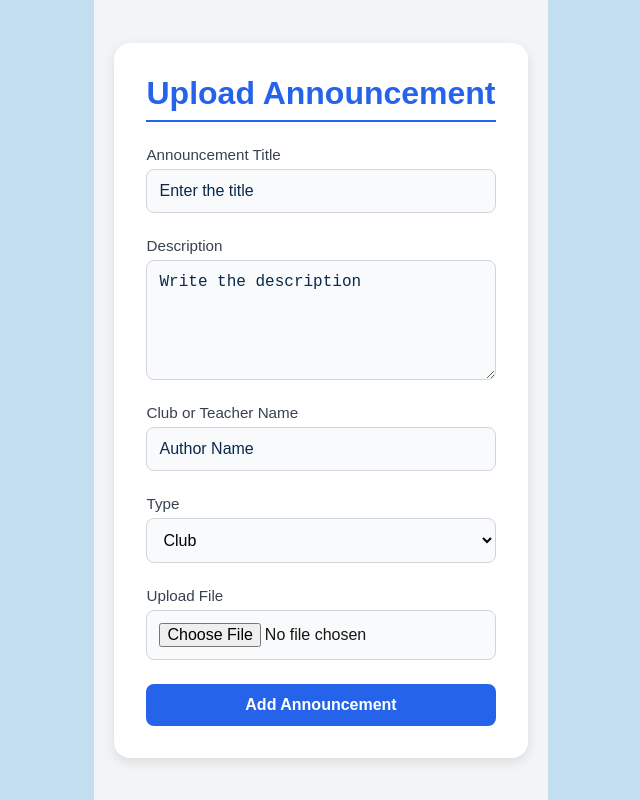
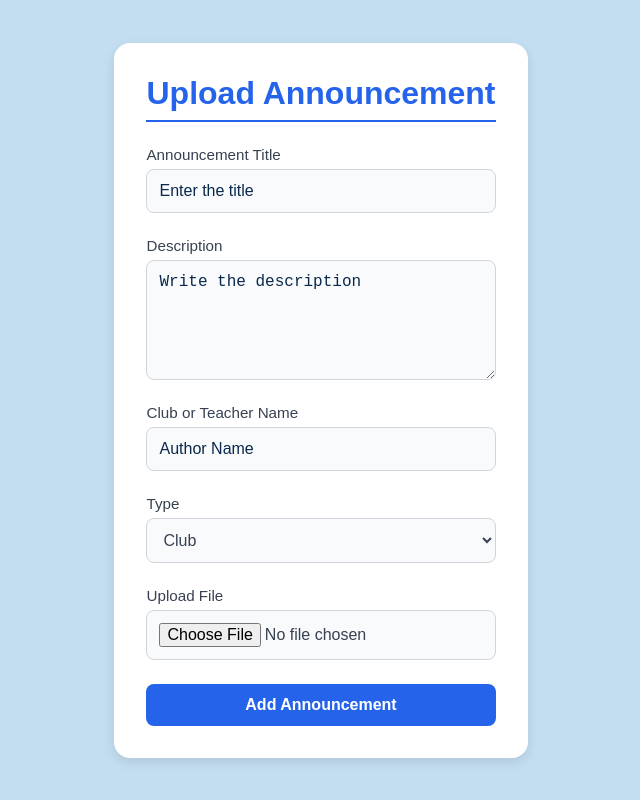
Before and after one commit to Manika2626/campusloop, a Next.js app: page /upload in a window 1280 px wide. Shown: the whole page, without its empty margins (319-959 px from the left). Built offline with nearby package versions, Linux system fonts and the light colour scheme.

Commit message:
login page

```diff
--- a/src/app/upload/page.module.css
+++ b/src/app/upload/page.module.css
@@ -1,13 +1,4 @@
 /* page.module.css */
-
-:root {
-  --primary-color: #2563eb;
-  --background-color: #f3f4f6;
-  --card-background: #ffffff;
-  --input-background: #f9fafb;
-  --border-color: #d1d5db;
-  --shadow-color: rgba(0, 0, 0, 0.1);
-}
 
 body {
   font-family: Arial, sans-serif;
@@ -17,14 +8,14 @@ body {
   display: flex;
   justify-content: center;
   align-items: center;
-  background-color: var(--background-color);
+  background-color: #c3def0;
   min-height: 100vh;
   padding: 20px;
 }
 
 .card {
-  background-color: var(--card-background);
-  box-shadow: 0 4px 12px var(--shadow-color);
+  background-color: #ffffff;
+  box-shadow: 0 4px 12px rgba(0, 0, 0, 0.1);
   border-radius: 16px;
   padding: 32px;
   max-width: 500px;
@@ -43,8 +34,8 @@ body {
 .heading {
   font-size: 2rem;
   font-weight: 700;
-  color: var(--primary-color);
-  border-bottom: 2px solid var(--primary-color);
+  color: #2563eb;
+  border-bottom: 2px solid #2563eb;
   padding-bottom: 8px;
 }
 
@@ -65,17 +56,18 @@ body {
 .select,
 .fileInput {
   padding: 12px;
-  border: 1px solid var(--border-color);
+  border: 1px solid #d1d5db;
   border-radius: 8px;
-  background-color: var(--input-background);
+  background-color: #f9fafb;
   font-size: 1rem;
   transition: border-color 0.3s ease;
+  color: #374151;
 }
 
 .input:focus,
 .textarea:focus,
 .select:focus {
-  border-color: var(--primary-color);
+  border-color: #2563eb;
   outline: none;
 }
 
@@ -86,7 +78,7 @@ body {
 
 .mainBtn {
   padding: 12px;
-  background-color: var(--primary-color);
+  background-color: #2563eb;
   color: #ffffff;
   border: none;
   border-radius: 8px;
@@ -99,3 +91,11 @@ body {
 .mainBtn:hover {
   background-color: #1e40af;
 }
+
+.select {
+  color: #374151;
+}
+
+.fileInput {
+  color: #374151;
+}
```
